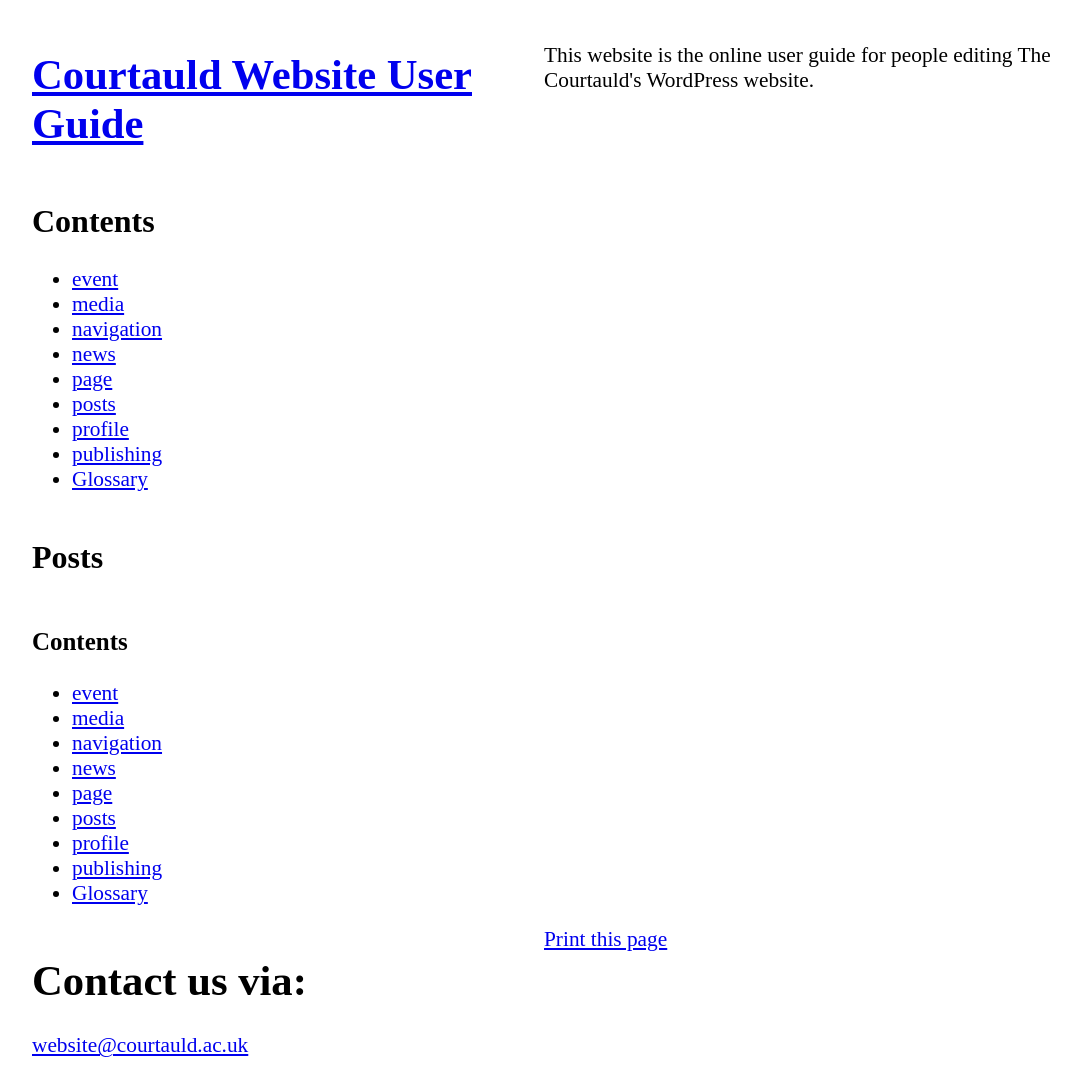
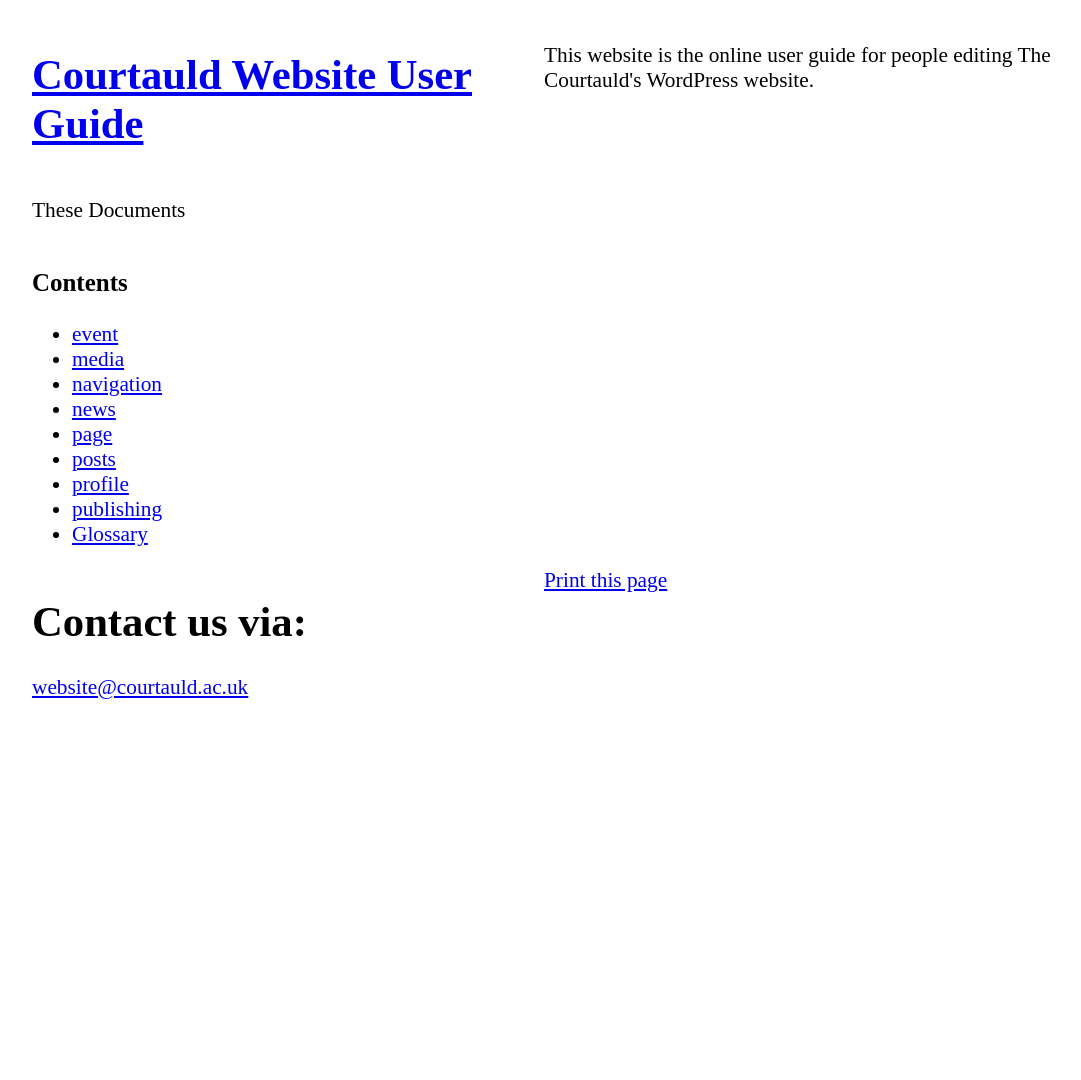
Before and after one commit to Courtauld/guide, a Jekyll site: the page built from index.html, in a window 1280 px wide. Shown: the whole page, without its empty margins (96-1177 px from the left). Built offline with Jekyll 4.4.1, drawn with Linux system fonts in a browser that asks for light colours; after the commit the page ends 900 px from its top, so only the background shows below that.

Commit message:
update index files

```diff
--- /dev/null
+++ b/_publishing/index.html
@@ -0,0 +1 @@
+<h1>Hello</h1>
--- a/index.html
+++ b/index.html
@@ -2,19 +2,6 @@
 layout: default
 ---
 
-{% include contents.html %}
-
-	<section id="news">
-        <h1 class="page-heading">Posts</h1>
-        <ul class="post-list">
-		{% for post in site.posts %}
-		  <li>
-              <span class="post-meta">{{ post.date | date: "%b %-d, %Y" }}</span>
-
-					<h2>
-						<a class="post-link" href="{{ post.url | prepend: site.baseurl }}">{{ post.title }}</a>
-					</h2>
-				</li>
-				{% endfor %}
-		  </ul>
-    </section>
+<section>
+    <p>These Documents </p>
+</section>
```
Also changed, not shown: _media/index.md (deleted, +0 -5 lines).
